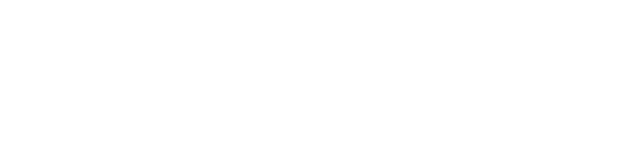
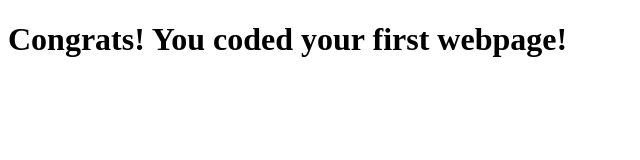
Before and after one commit to jasmincimone/Hello_World, a plain HTML site: page index.html in a window 1280 px wide. Shown: the whole page, without its empty margins (0-640 px from the left). Drawn offline with Linux system fonts and the light colour scheme.

Commit message:
Second Commit

```diff
--- a/index.html
+++ b/index.html
@@ -7,6 +7,6 @@
     <title>Hello World!</title>
 </head>
 <body>
-
+<h1>Congrats! You coded your first webpage!</h1>
 </body>
 </html>
```
